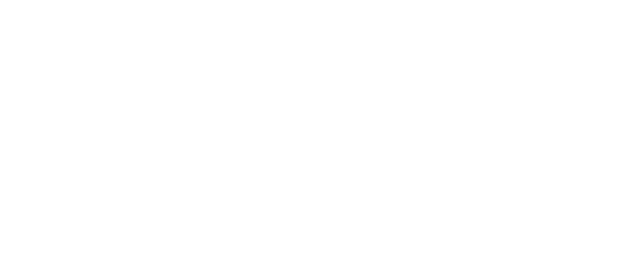
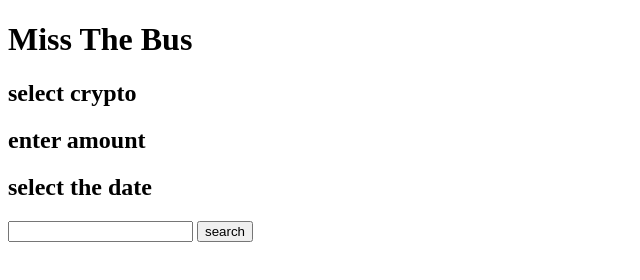
Before and after one commit to wyattlibby/MTB, a plain HTML site: page index.html in a window 1280 px wide. Shown: the whole page, without its empty margins (0-640 px from the left). Drawn offline with Linux system fonts and the light colour scheme.

Commit message:
started working on the html

```diff
--- a/index.html
+++ b/index.html
@@ -7,6 +7,18 @@
     <title>MTB</title>
 </head>
 <body>
+    <header>
+        <h1>Miss The Bus</h1>
+    </header>
+    <nav>
+        <h2>select crypto</h2>
+        <h2>enter amount</h2>
+        <h2>select the date</h2>
+        <input type="text">
+        <button>search</button>
+        <footer></footer>
+    </nav>
+    <main></main>
 
 </body>
 </html>
```
Also changed, not shown: style.css (+30 -0 lines).
